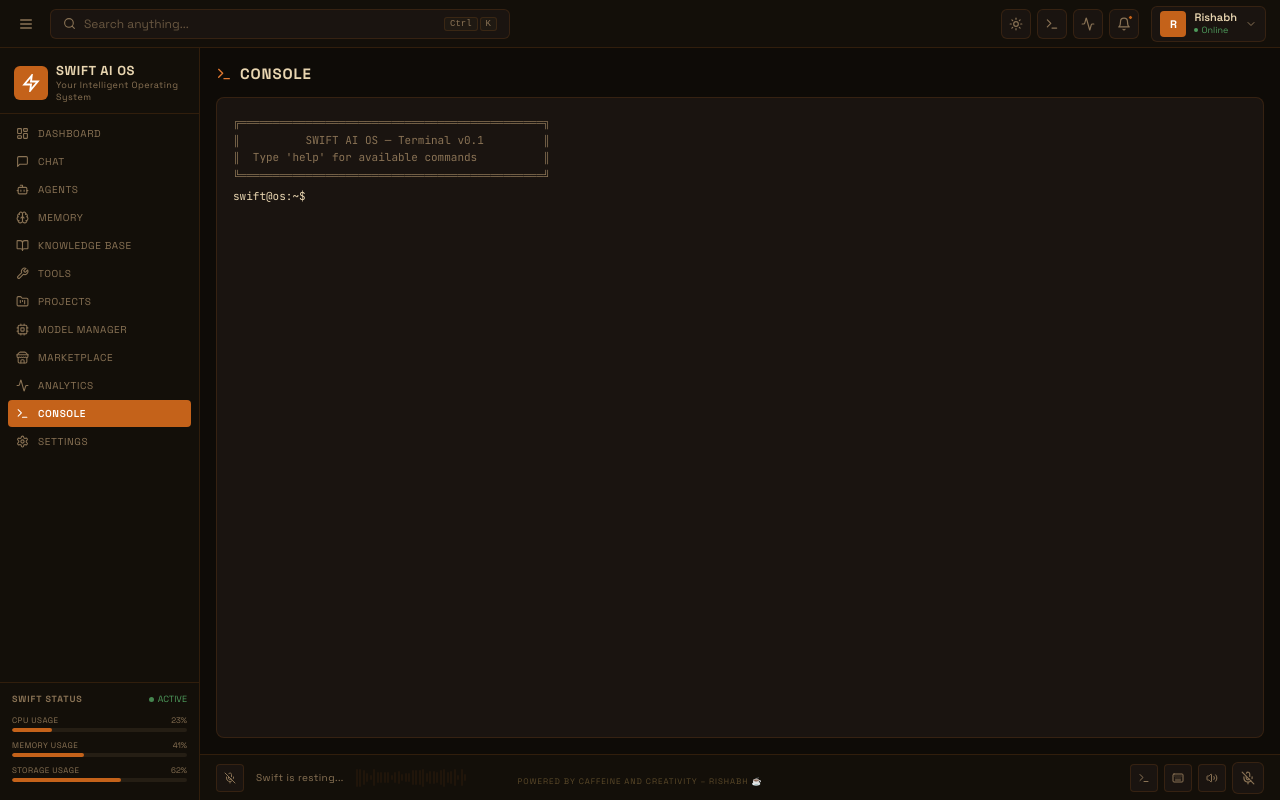
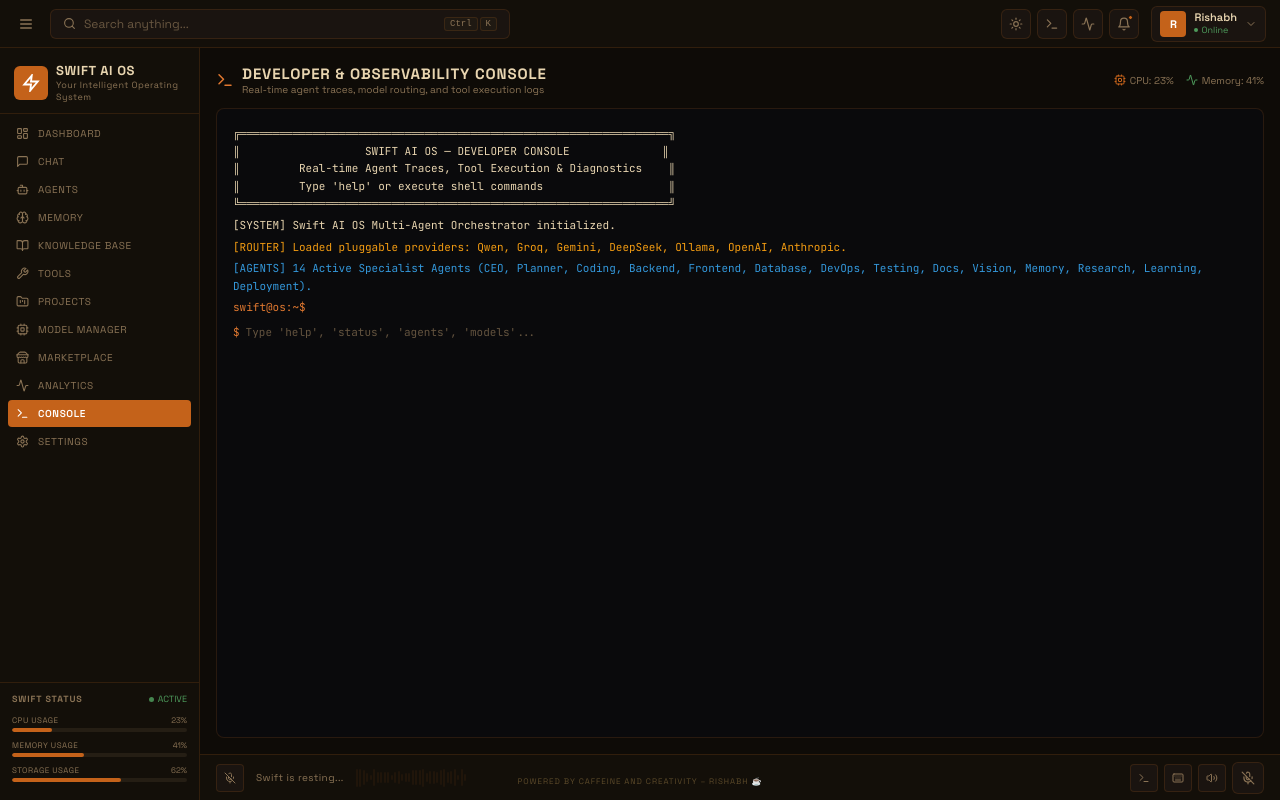
Before and after one commit to rishabhtcodes/SWIFT, a React (Vite) app in the folder frontend/: page /console in a window 1280 px wide. Built offline with nearby package versions, Linux system fonts and the light colour scheme; no server answers.

Commit message:
feat: add Agents overview and interactive Terminal console pages to the frontend

```diff
--- a/frontend/src/pages/Console.tsx
+++ b/frontend/src/pages/Console.tsx
@@ -1,48 +1,113 @@
-import React, { useState, useRef } from 'react';
-import { Terminal as TerminalIcon } from 'lucide-react';
+import React, { useState, useRef, useEffect } from 'react';
+import { Terminal as TerminalIcon, Cpu, Activity, Play, RefreshCw } from 'lucide-react';
+
+const API_BASE = (typeof import.meta !== 'undefined' && (import.meta as any).env?.VITE_API_URL) || 'http://localhost:8000/api/v1';
 
 const BANNER = `
-╔══════════════════════════════════════════════╗
-║          SWIFT AI OS — Terminal v0.1         ║
-║  Type 'help' for available commands          ║
-╚══════════════════════════════════════════════╝
+╔═════════════════════════════════════════════════════════════════╗
+║                   SWIFT AI OS — DEVELOPER CONSOLE              ║
+║         Real-time Agent Traces, Tool Execution & Diagnostics    ║
+║         Type 'help' or execute shell commands                   ║
+╚═════════════════════════════════════════════════════════════════╝
 `;
 
-const COMMANDS: Record<string, string> = {
-  help: `Available commands:\n  help       - Show this message\n  status     - System status\n  agents     - List active agents\n  clear      - Clear terminal`,
-  status: '✅ All systems operational\n📡 Backend: http://localhost:8000\n🤖 12 agents registered',
-  agents: 'Active agents:\n  Planner, Code, Research, Memory, File, Tool',
-};
-
 export function Console() {
-  const [lines, setLines] = useState<string[]>([BANNER.trim(), 'swift@os:~$ ']);
+  const [logs, setLogs] = useState<string[]>([
+    BANNER.trim(),
+    `[SYSTEM] Swift AI OS Multi-Agent Orchestrator initialized.`,
+    `[ROUTER] Loaded pluggable providers: Qwen, Groq, Gemini, DeepSeek, Ollama, OpenAI, Anthropic.`,
+    `[AGENTS] 14 Active Specialist Agents (CEO, Planner, Coding, Backend, Frontend, Database, DevOps, Testing, Docs, Vision, Memory, Research, Learning, Deployment).`,
+    `swift@os:~$ `,
+  ]);
   const [input, setInput] = useState('');
+  const [systemStats, setSystemStats] = useState({ cpu: 23, memory: 41, storage: 62 });
   const endRef = useRef<HTMLDivElement>(null);
 
-  const run = (cmd: string) => {
-    const trimmed = cmd.trim().toLowerCase();
-    if (trimmed === 'clear') { setLines([BANNER.trim(), 'swift@os:~$ ']); return; }
-    const output = COMMANDS[trimmed] || `Command not found: ${trimmed}. Type 'help'.`;
-    setLines(prev => {
-      const last = prev[prev.length - 1];
-      return [...prev.slice(0, -1), last + cmd, output, 'swift@os:~$ '];
-    });
+  useEffect(() => {
+    fetch(`${API_BASE}/stats/system`)
+      .then(r => r.json())
+      .then(d => { if (d && typeof d.cpu === 'number') setSystemStats(d); })
+      .catch(() => {});
+  }, []);
+
+  const runCommand = (cmd: string) => {
+    const trimmed = cmd.trim();
+    if (!trimmed) return;
+
+    if (trimmed.toLowerCase() === 'clear') {
+      setLogs([BANNER.trim(), 'swift@os:~$ ']);
+      return;
+    }
+
+    if (trimmed.toLowerCase() === 'help') {
+      const helpText = `Available commands:\n  help        - Show help message\n  status      - System & agent health\n  agents      - List registered agents\n  models      - Show active LLMs\n  clear       - Clear console output`;
+      setLogs(prev => [...prev.slice(0, -1), `swift@os:~$ ${cmd}`, helpText, 'swift@os:~$ ']);
+      return;
+    }
+
+    if (trimmed.toLowerCase() === 'status') {
+      const statusText = `[STATUS] All engines operational\nCPU: ${systemStats.cpu}% | Memory: ${systemStats.memory}% | Storage: ${systemStats.storage}%\nBackend API: ${API_BASE}\nAgents: 14 Active`;
+      setLogs(prev => [...prev.slice(0, -1), `swift@os:~$ ${cmd}`, statusText, 'swift@os:~$ ']);
+      return;
+    }
+
+    if (trimmed.toLowerCase() === 'agents') {
+      const agentText = `Active Agents:\n  - CEO Agent (Planning & Routing)\n  - Planner Agent (Decomposition)\n  - Coding Agent (Software Engineering)\n  - Backend Agent (FastAPI / APIs)\n  - Frontend Agent (React / TS)\n  - Database Agent (PostgreSQL / Vector)\n  - DevOps Agent (Docker / CI/CD)\n  - Testing Agent (QA / Unit Tests)\n  - Research Agent (RAG / Web Search)\n  - Vision Agent (Multimodal Qwen/Gemini)\n  - Memory Agent (Short/Long-term Memory)\n  - Learning Agent (Lesson Extraction)\n  - Docs Agent (Technical Writer)\n  - Deployment Agent (Vercel / Render)`;
+      setLogs(prev => [...prev.slice(0, -1), `swift@os:~$ ${cmd}`, agentText, 'swift@os:~$ ']);
+      return;
+    }
+
+    if (trimmed.toLowerCase() === 'models') {
+      const modelText = `Active Models:\n  - Qwen 3.7 Plus (Priority 15)\n  - Gemini 2.0 Flash (Priority 14)\n  - DeepSeek V3 (Priority 13)\n  - Qwen VL Plus (Priority 12)\n  - Gemini 1.5 Pro (Priority 11)\n  - Llama 3.3 70B (Priority 10)\n  - Llama 3.1 8B Instant (Priority 8)`;
+      setLogs(prev => [...prev.slice(0, -1), `swift@os:~$ ${cmd}`, modelText, 'swift@os:~$ ']);
+      return;
+    }
+
+    // Default: Simulating system execution command
+    const out = `Executing command: '${cmd}'...\nOutput: Command logged in developer trace.`;
+    setLogs(prev => [...prev.slice(0, -1), `swift@os:~$ ${cmd}`, out, 'swift@os:~$ ']);
     setTimeout(() => endRef.current?.scrollIntoView({ behavior: 'smooth' }), 50);
   };
 
   return (
-    <div style={{ padding: 16, height: '100%', display: 'flex', flexDirection: 'column' }}>
-      <div style={{ marginBottom: 14, display: 'flex', alignItems: 'center', gap: 8 }}>
-        <TerminalIcon size={16} color="var(--accent-light)" />
-        <h1 style={{ fontSize: 15, fontWeight: 700, letterSpacing: '0.06em' }}>CONSOLE</h1>
+    <div style={{ padding: 16, height: '100%', display: 'flex', flexDirection: 'column', gap: 12 }}>
+      {/* Header */}
+      <div style={{ display: 'flex', alignItems: 'center', justifyContent: 'space-between' }}>
+        <div style={{ display: 'flex', alignItems: 'center', gap: 8 }}>
+          <TerminalIcon size={18} color="var(--accent-light)" />
+          <div>
+            <h1 style={{ fontSize: 15, fontWeight: 700, letterSpacing: '0.06em' }}>DEVELOPER & OBSERVABILITY CONSOLE</h1>
+            <p style={{ fontSize: 10, color: 'var(--text-muted)' }}>Real-time agent traces, model routing, and tool execution logs</p>
+          </div>
+        </div>
+        <div style={{ display: 'flex', alignItems: 'center', gap: 12, fontSize: 10, color: 'var(--text-muted)' }}>
+          <span style={{ display: 'flex', alignItems: 'center', gap: 4 }}><Cpu size={12} color="var(--accent)" /> CPU: {systemStats.cpu}%</span>
+          <span style={{ display: 'flex', alignItems: 'center', gap: 4 }}><Activity size={12} color="var(--green)" /> Memory: {systemStats.memory}%</span>
+        </div>
       </div>
-      <div className="card scrollable" style={{ flex: 1, padding: '16px', fontFamily: 'var(--mono)', fontSize: 11, color: 'var(--text-primary)' }}>
-        {lines.map((l, i) => <div key={i} style={{ whiteSpace: 'pre-wrap', lineHeight: 1.6, marginBottom: i % 2 !== 0 ? 8 : 4, color: i % 2 !== 0 ? 'var(--text-primary)' : 'var(--text-muted)' }}>{l}</div>)}
-        <div style={{ display: 'flex', alignItems: 'center', gap: 4 }}>
-          <input value={input} onChange={e => setInput(e.target.value)}
-            onKeyDown={e => { if (e.key === 'Enter') { run(input); setInput(''); } }}
-            style={{ flex: 1, background: 'none', border: 'none', color: 'var(--text-primary)', fontFamily: 'var(--mono)', fontSize: 11 }}
-            autoFocus />
+
+      {/* Terminal Viewport */}
+      <div className="card scrollable" style={{ flex: 1, padding: '16px', fontFamily: 'var(--mono)', fontSize: 11, color: 'var(--text-primary)', background: '#0a0a0c', border: '1px solid var(--border)' }}>
+        {logs.map((l, i) => (
+          <div key={i} style={{ whiteSpace: 'pre-wrap', lineHeight: 1.6, marginBottom: 4, color: l.startsWith('swift@os') ? 'var(--accent-light)' : l.startsWith('[ROUTER]') ? '#f39c12' : l.startsWith('[AGENTS]') ? '#3498db' : 'var(--text-primary)' }}>
+            {l}
+          </div>
+        ))}
+        <div style={{ display: 'flex', alignItems: 'center', gap: 6, marginTop: 8 }}>
+          <span style={{ color: 'var(--accent-light)' }}>$</span>
+          <input
+            value={input}
+            onChange={e => setInput(e.target.value)}
+            onKeyDown={e => {
+              if (e.key === 'Enter') {
+                runCommand(input);
+                setInput('');
+              }
+            }}
+            placeholder="Type 'help', 'status', 'agents', 'models'..."
+            style={{ flex: 1, background: 'none', border: 'none', color: 'var(--text-primary)', fontFamily: 'var(--mono)', fontSize: 11, outline: 'none' }}
+            autoFocus
+          />
         </div>
         <div ref={endRef} />
       </div>
```
Also changed, not shown: frontend/src/pages/Agents.tsx (+24 -17 lines).
